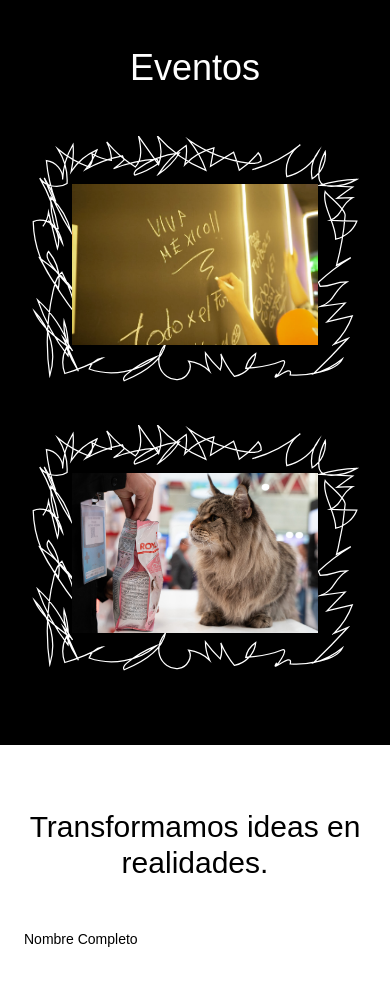
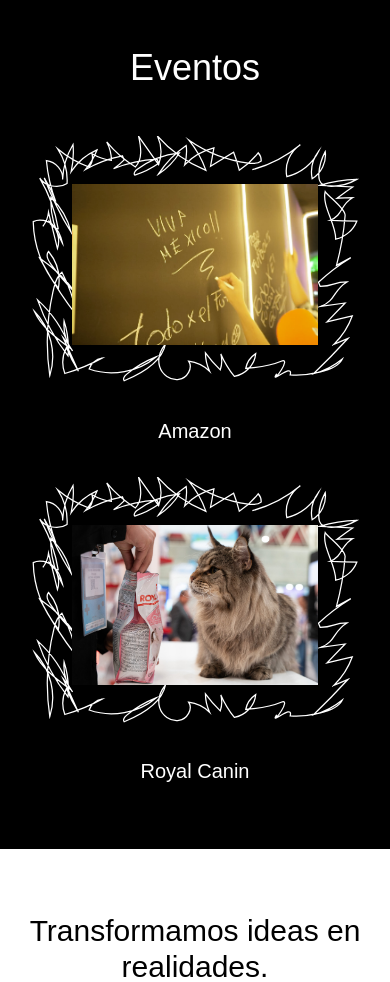
Before and after one commit to rodrigobarba653/agency, a Next.js app: page / in a window 390 px wide. Shown: the part 4280-5262 px from the top of the page. Built offline with nearby package versions, Linux system fonts and the light colour scheme; a web font is replaced by a local one.

Commit message:
Add event titles below images, auto-generated from folder names

```diff
--- a/app/components/Eventos.tsx
+++ b/app/components/Eventos.tsx
@@ -7,18 +7,38 @@
 import { useScrollAnimation } from "../hooks/useScrollAnimation";
 import { isElementInView } from "../utils/viewUtils";
 
+// Helper function to extract and format folder name from image path
+const getEventTitle = (imagePath: string): string => {
+  const parts = imagePath.split("/");
+  const folderName = parts[parts.indexOf("projects") + 1];
+
+  // Format folder names to proper titles
+  const titleMap: Record<string, string> = {
+    amazon: "Amazon",
+    natura: "Natura",
+    royalcanin: "Royal Canin",
+    talent: "Talent",
+  };
+
+  return (
+    titleMap[folderName] ||
+    folderName.charAt(0).toUpperCase() + folderName.slice(1)
+  );
+};
+
 const eventos = [
   {
     id: 1,
-    title: "Evento 1",
     image: "/images/projects/amazon/amazon_005.jpg",
   },
   {
     id: 2,
-    title: "Evento 2",
     image: "/images/projects/royalcanin/royalcanin_010.jpg",
   },
-];
+].map((evento) => ({
+  ...evento,
+  title: getEventTitle(evento.image),
+}));
 
 export default function Eventos() {
   const sectionRef = useRef<HTMLElement>(null);
@@ -108,7 +128,8 @@
 
         <div className="grid grid-cols-1 md:grid-cols-2 gap-8 md:gap-24 max-w-6xl mx-auto">
           {eventos.map((evento, index) => (
-            <div key={evento.id} className="relative aspect-4/3">
+            <div key={evento.id} className="flex flex-col">
+              <div className="relative aspect-4/3">
                 {/* Frame SVG - absolutely positioned */}
                 <div className="absolute inset-0 w-full h-full">
                   <Frame
@@ -136,6 +157,11 @@
                   </div>
                 </div>
               </div>
+              {/* Event Name */}
+              <h3 className="text-white text-xl md:text-2xl mt-6 text-center">
+                {evento.title}
+              </h3>
+            </div>
           ))}
         </div>
       </div>
```
Lines whose indentation alone changed are shown as unchanged.
